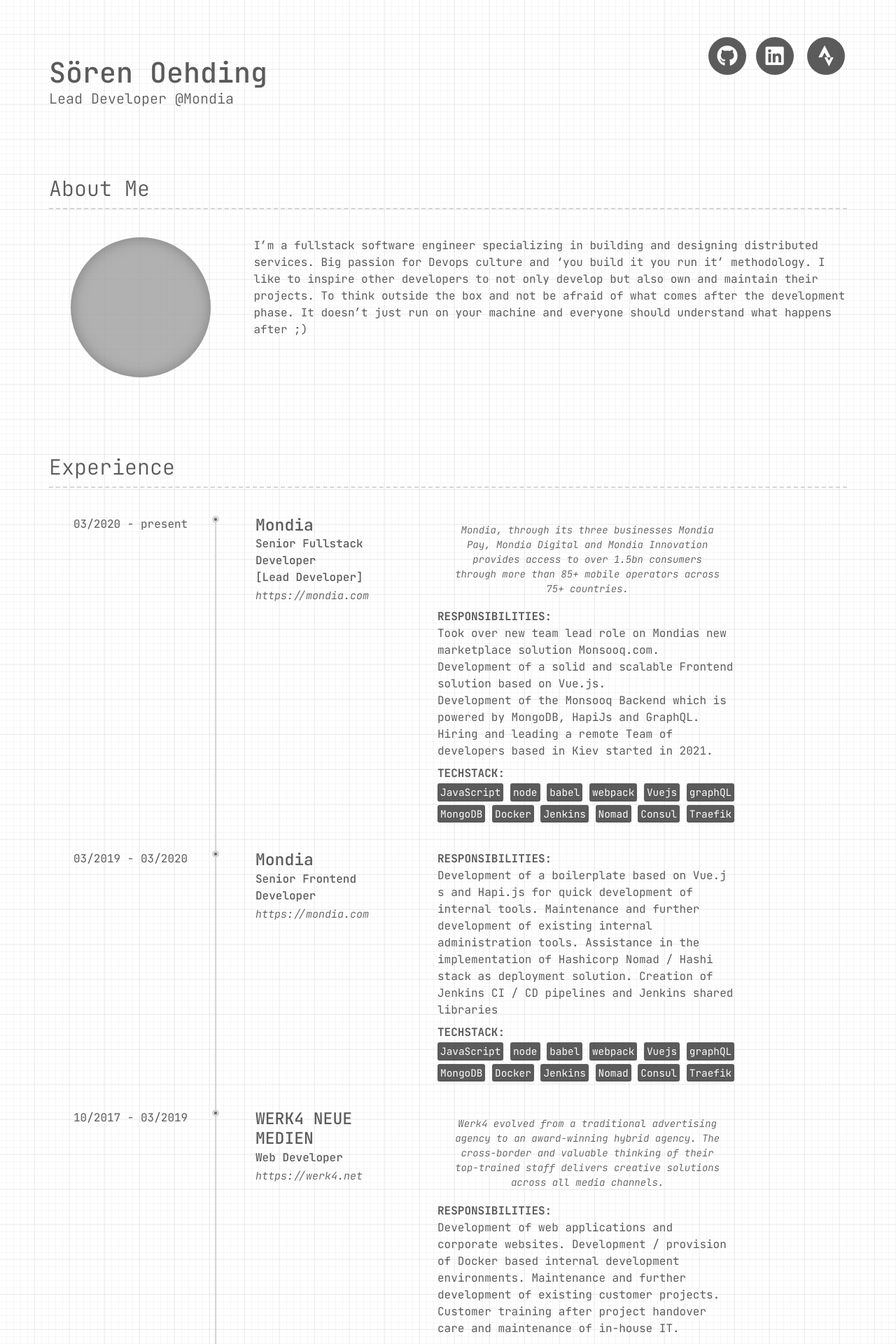
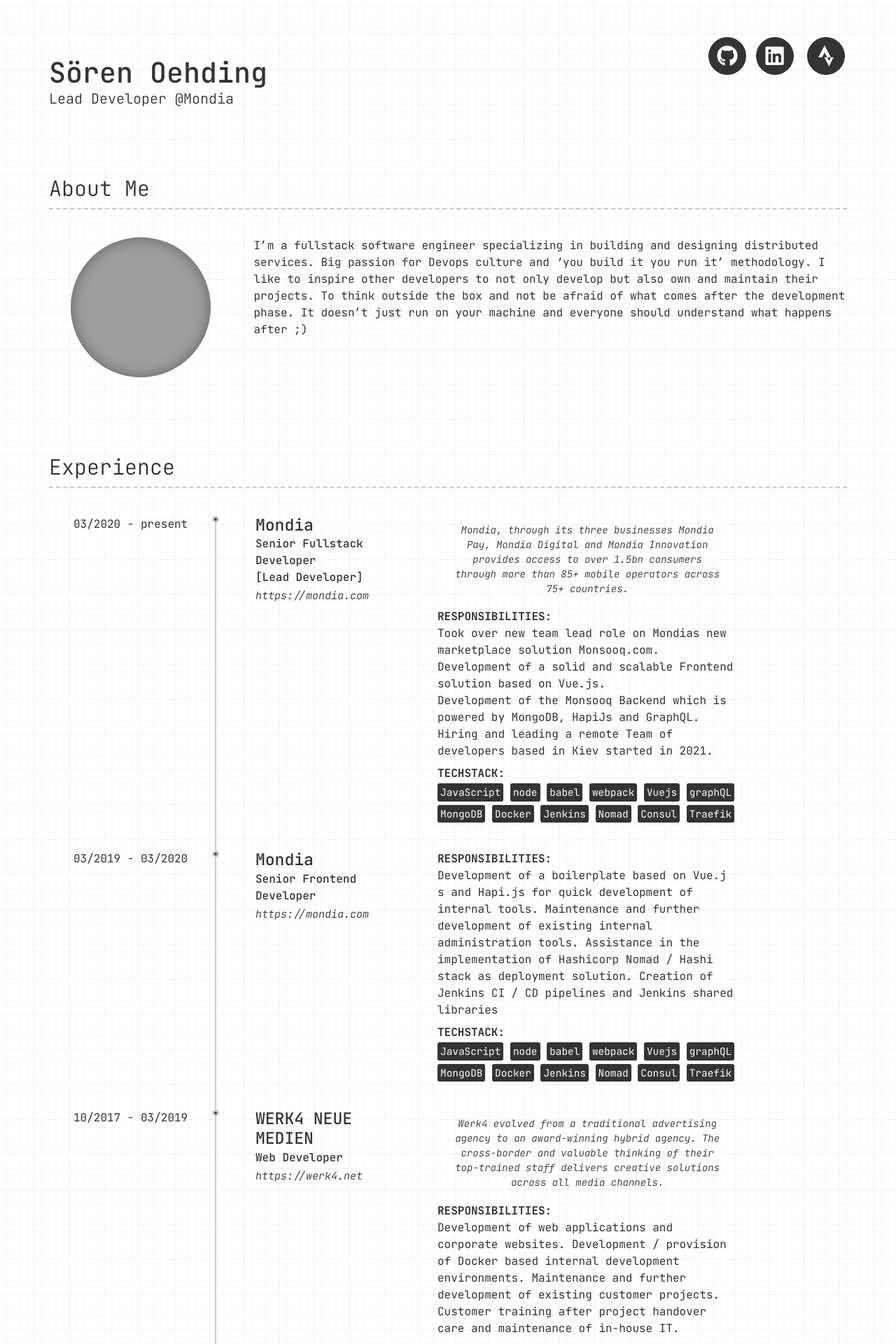
Before and after one commit to s-oehding/s-oehding.github.io, a Jekyll site: the page built from index.md, in a window 1280 px wide. Shown: the top 1920 px of the page at 70% size. Built offline with Jekyll 4.4.1, drawn with Linux system fonts in a browser that asks for light colours; nearby versions of some CDN libraries; grey boxes are pictures that could not be loaded.

Commit message:
Updated body bg styles

```diff
--- a/_sass/base.scss
+++ b/_sass/base.scss
@@ -151,8 +151,7 @@ body {
   font-family: Roboto, sans-serif;
   -webkit-font-smoothing: antialiased;
   background-color: rgba(0,0,0,0);
-  opacity: 0.8;
-  background-image:  linear-gradient(rgba(214, 214, 214, 0.2) 2px, transparent 2px), linear-gradient(90deg, rgba(214, 214, 214, 0.2) 2px, transparent 2px), linear-gradient(rgba(214, 214, 214, 0.2) 1px, transparent 1px), linear-gradient(90deg, rgba(214, 214, 214, 0.2) 1px, rgba(0,0,0,0) 1px);
+  background-image:  linear-gradient(rgba(214, 214, 214, 0.125) 2px, transparent 2px), linear-gradient(90deg, rgba(214, 214, 214, 0.125) 2px, transparent 2px), linear-gradient(rgba(214, 214, 214, 0.125) 1px, transparent 1px), linear-gradient(90deg, rgba(214, 214, 214, 0.125) 1px, rgba(0,0,0,0) 1px);
   background-size: 50px 50px, 50px 50px, 10px 10px, 10px 10px;
   background-position: -2px -2px, -2px -2px, -1px -1px, -1px -1px;
 }
```
